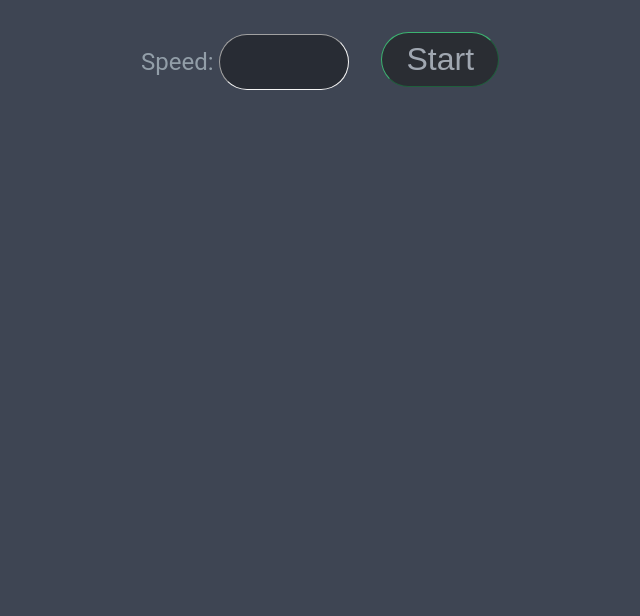
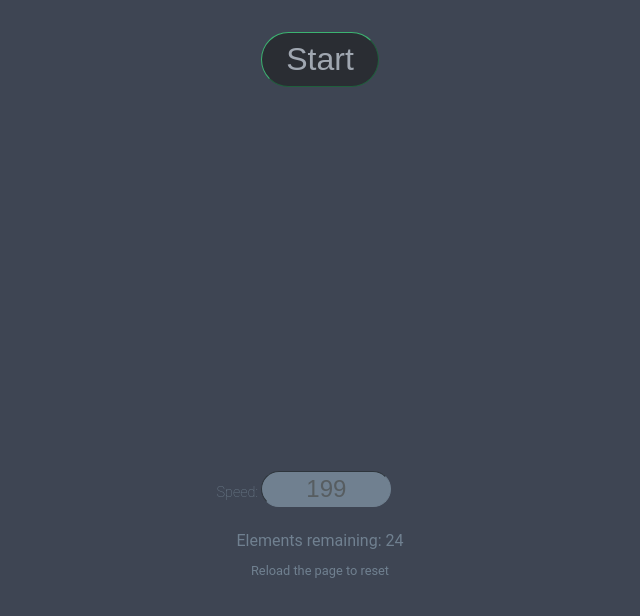
Before and after one commit to Qarls/letter-picker, a React (Create React App) app: page / in a window 1280 px wide. Shown: the top 616 px of the page, without its empty margins (320-960 px from the left). Built offline with nearby package versions, Linux system fonts and the light colour scheme.

Commit message:
add all features, fix most bugs, add styles

```diff
--- a/src/App.css
+++ b/src/App.css
@@ -3,16 +3,19 @@
 }
 
 label {
-  font-size: 1.5rem;
-  color: rgb(146, 158, 168);
+  color: slategray;
   align-self: center;
+  font-weight: 200;
+  font-size: 0.9rem;
+
+
 }
 input {
-  background-color: #282c34;
+  background-color: slategray;
   border-radius: 2.5rem;
   font-size: 1.5rem;
-  color: #a0a7b1;
-  padding: 0.8rem;
+  color: #404246;
+  padding: 0.2rem;
   padding-left: 1rem;
   padding-right: 1rem;
   text-justify: center;
@@ -21,12 +24,16 @@ input {
   margin-top: 2rem;
   margin-right: 2rem;
   border-width: 0.1rem;
-  border-color: whitesmoke;
+  border-color: slategrey;
   cursor: pointer;
 
 
+
 }
-
+input::placeholder {
+  color: rgb(87, 93, 97);
+  font-weight: 200;
+}
 button.startbutton {
   border-width: 0.1rem;
   border-color: mediumseagreen;
@@ -52,6 +59,9 @@ input::-webkit-inner-spin-button {
   }
 }
 
+.counter {
+  margin-top: 1rem;
+}
 .App-header {
   background-color: #282c34;
   min-height: 100vh;
--- a/src/App.js
+++ b/src/App.js
@@ -1,8 +1,8 @@
 import './App.css';
 import Picker from './Components/Picker';
 
-const BASE_ALPHABET = {
-  alphabet: [
+const BASE_ALPHABET =
+   [
   '',
   'A',
   'B',
@@ -29,14 +29,14 @@ const BASE_ALPHABET = {
   'X',
   'Y',
   'Z',
-]}
+]
 
 function App() {
 
 
-const elementArray = BASE_ALPHABET.alphabet.map((element) => {
+const elementArray = BASE_ALPHABET.map((element) => {
   console.log(element)
-  return [element, true]
+  return {text: element, used: false}
 })
 const arrayLen = elementArray.length
   return (
--- /dev/null
+++ b/src/Components/Counter.js
@@ -0,0 +1,17 @@
+import React from 'react'
+
+const Counter = ({usedElements, arrayLen}) => {
+  const calcLength = () => {
+    //subtracting 2 here bc of empty string at index 0
+    return arrayLen - usedElements.length - 2;
+
+  }
+  return (
+    <>
+    <span>{calcLength()}</span>
+    <p className='bottom-text'>Reload the page to reset</p>
+    </>
+  )
+}
+
+export default Counter
--- a/src/Components/Letter.css
+++ b/src/Components/Letter.css
@@ -2,5 +2,15 @@ p {
     font-size: 44vh;
     margin: 0px;
     margin-bottom: auto;
+    color: slategrey;
 
 }
+
+p.main-display {
+   min-height: 44vh;
+}
+p.bottom-text {
+    font-size: 0.8rem;
+    margin-top: 0.8rem;
+    margin-bottom: auto;
+}
--- a/src/Components/Letter.js
+++ b/src/Components/Letter.js
@@ -4,14 +4,14 @@ import './Letter.css';
 const Letter = ({elementArray, currentElement}) => {
 function displayElement() {
   try {
-    return elementArray[currentElement+1][0]
+    return elementArray[currentElement+1].text
   }
   catch {
-    return elementArray[0][0]
+    return elementArray[0].text
   }
 }
 return(
-    <p>{displayElement()}</p>
+    <p className='main-display'>{displayElement()}</p>
   )
 }
 
--- /dev/null
+++ b/src/Components/Picker.css
@@ -0,0 +1,7 @@
+p.used-letters {
+    color: slategrey;
+    font-size: 1rem;
+    letter-spacing: 0.3rem;
+    margin-top: 1.5rem;
+    margin-bottom: auto;
+}
--- a/src/Components/Picker.js
+++ b/src/Components/Picker.js
@@ -1,5 +1,7 @@
 import React, {useState, } from 'react'
 import Letter from './Letter'
+import Counter from './Counter'
+import './Picker.css'
 let intervalId;
 let elementIndex = 0;
 
@@ -20,7 +22,7 @@ const Picker = ({style, elementArray, arrayLen}) => {
   }
 
   function checkAvailable(index) {
-    if (index) return true;
+    if (!index) return true;
     return false;
   }
 
@@ -30,7 +32,7 @@ const Picker = ({style, elementArray, arrayLen}) => {
       elementIndex = 0
     }
     elementIndex++
-    if (checkAvailable(elementArray[elementIndex][1])) {
+    if (checkAvailable(elementArray[elementIndex].used)) {
       setCurrentElement(elementIndex)
       return elementIndex
     }
@@ -47,9 +49,9 @@ const Picker = ({style, elementArray, arrayLen}) => {
     else {
       fetch(currentElement)
         .then(clearInterval(intervalId))
-      if (checkAvailable(elementIndex)) {
-        updateUsedElements(prevElements => [...prevElements, elementArray[elementIndex][0]])
-        elementArray[elementIndex][1] = false;
+      if (checkAvailable(elementIndex.text)) {
+        updateUsedElements(prevElements => [...prevElements, elementArray[elementIndex].text])
+        elementArray[elementIndex].used = true;
         console.log(usedElements)
       }
   }
@@ -57,11 +59,12 @@ const Picker = ({style, elementArray, arrayLen}) => {
 
   return (
     <div style={style}>
-      <label htmlFor='speed'>Speed: </label>
-      <input type='number' id='speed' onChange={handleChange} ></input>
       <button onClick={handleRunClick} className={isRunning ? 'startbutton' : 'stopbutton'}>{isRunning ? 'Start' : 'Stop'}</button>
       <Letter currentElement={currentElement - 1} elementArray={elementArray} />
-      <span>{usedElements}</span>
+      <label htmlFor='speed'>Speed: </label>
+      <input type='number' id='speed' onChange={handleChange} placeholder='199'></input>
+      <p className='used-letters'>{usedElements}</p>
+      <div className='counter'>Elements remaining: <Counter usedElements={usedElements} arrayLen={arrayLen}/></div>
     </div>
   )
 }
--- a/src/index.css
+++ b/src/index.css
@@ -22,6 +22,10 @@ button {
 
 }
 
+div.counter {
+  color: slategrey;
+}
+
 code {
   font-family: source-code-pro, Menlo, Monaco, Consolas, 'Courier New',
     monospace;
```
